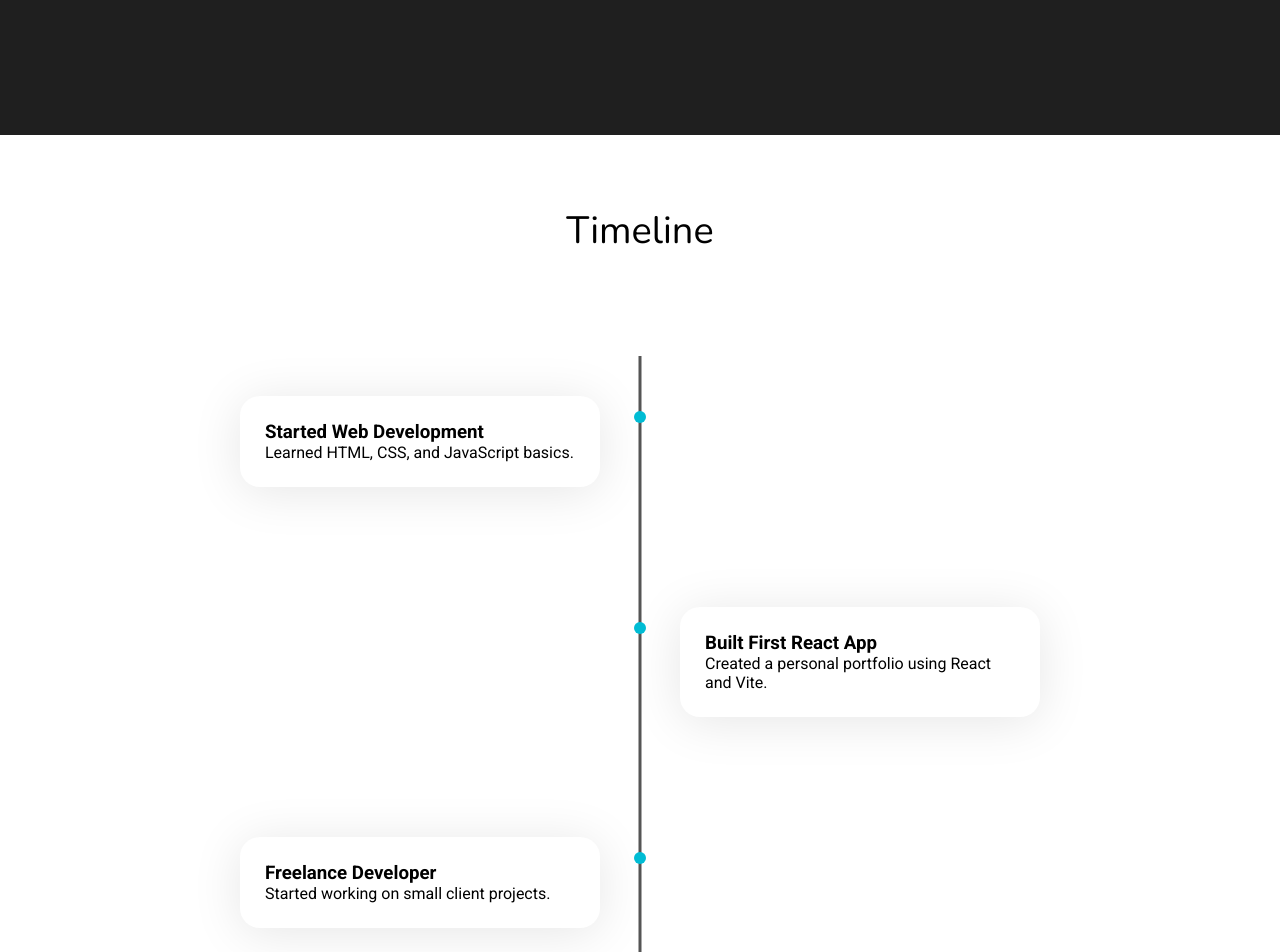
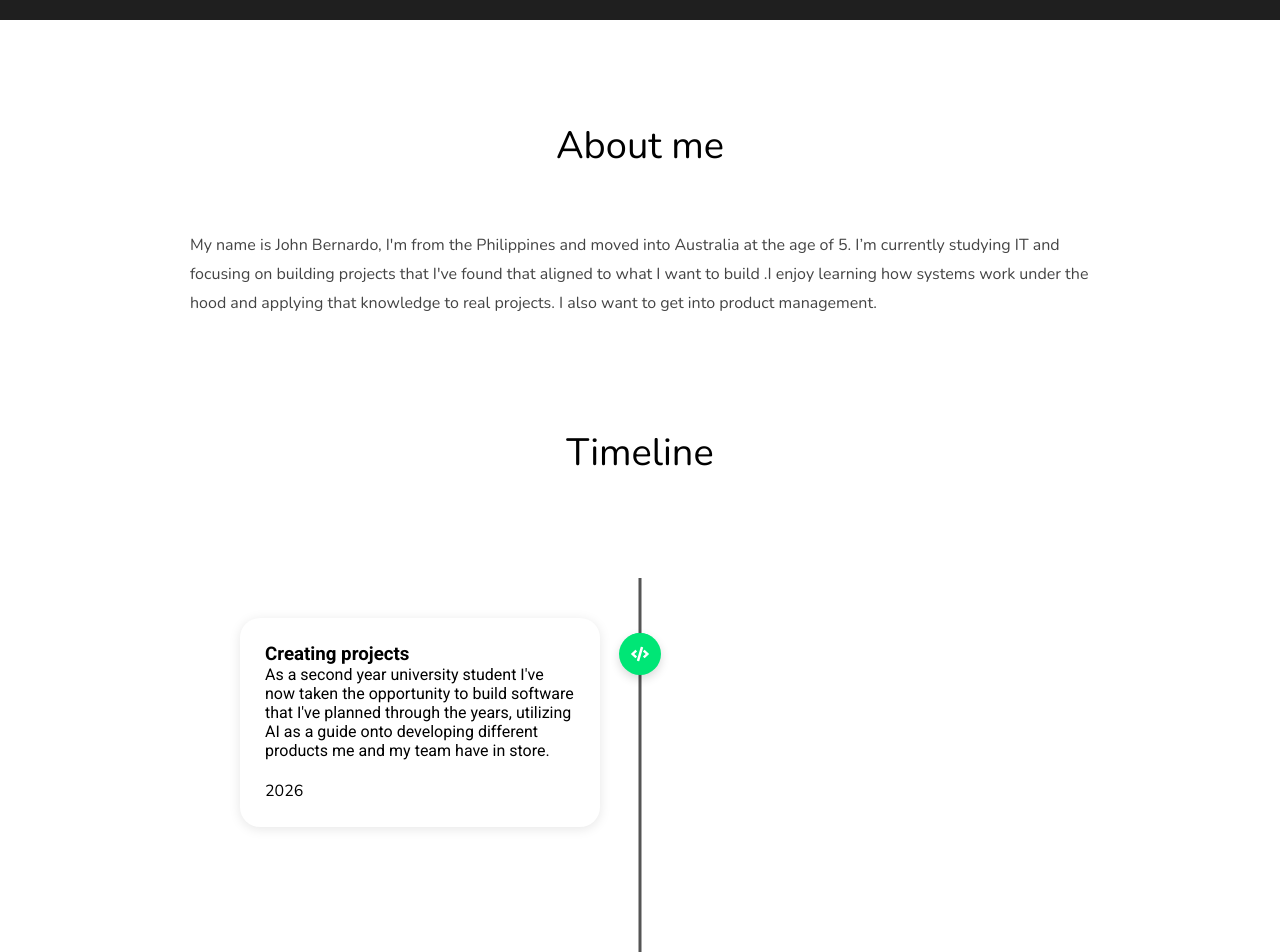
Before and after one commit to johnbidoo/johnbidoo.github.io, a React (Vite) app in the folder WebsiteResume/: page / in a window 1280 px wide. Shown: the part 780-1732 px from the top of the page. Built offline with nearby package versions, Linux system fonts and the light colour scheme.

Commit message:
Cover Page Completed

```diff
--- a/WebsiteResume/package.json
+++ b/WebsiteResume/package.json
@@ -13,6 +13,7 @@
     "@tailwindcss/vite": "^4.3.1",
     "react": "^19.2.6",
     "react-dom": "^19.2.6",
+    "react-icons": "^5.6.0",
     "tailwindcss": "^4.3.1"
   },
   "devDependencies": {
--- a/WebsiteResume/src/App.jsx
+++ b/WebsiteResume/src/App.jsx
@@ -4,6 +4,7 @@ import "./index.css";
 import FallingPC from "./FallingPc";
 import Navbar from "./navbar";
 import Timeline from "./timeline";
+import About from './aboutme';
 
 function App() {
   return (
@@ -11,7 +12,6 @@ function App() {
 
       <FallingPC imageSrc={pcImg} spawnIntervalMs={350} maxItems={30} />
 
-      {/* navbar */}
       <Navbar />
 
       <div className="profile-wrapper">
@@ -19,10 +19,12 @@ function App() {
         <p className="profile-name">John Bernardo</p>
         <p className="profile-description">Student, Gamer & Racer</p>
       </div>
+      <About />
       <section className="timeline-section">
         <h2 className="timeline-title">Timeline </h2>
               <Timeline />
       </section>
+
     </div>
   );
 }
--- /dev/null
+++ b/WebsiteResume/src/aboutme.jsx
@@ -0,0 +1,19 @@
+function About() {
+  return (
+    <section className="about-section">
+      <h2 className="about-title">About me</h2>
+      <div className="about-container">
+        <div className="about-text">
+          <p>
+            My name is John Bernardo, I'm from the Philippines and moved into Australia at the age of 5.
+            I’m currently studying IT and focusing on building projects that I've found that aligned to what I want to build
+            .I enjoy learning how systems work under the hood and applying that knowledge to real projects. I also want to get
+            into product management.
+          </p>
+        </div>
+      </div>
+    </section>
+  );
+}
+
+export default About;
--- a/WebsiteResume/src/index.css
+++ b/WebsiteResume/src/index.css
@@ -1,13 +1,23 @@
-/* IMPORT ROBOTO FONT*/
+/**
+ * @file    index.css
+ * @project Personal Portfolio
+ * @author  John Bernardo
+ * @version In-Progress
+ *
+ * Table of Contents:
+ *   1. Reset & Base
+ *   2. Layout
+ *   3. Navigation
+ *   4. Animations
+ *   5. Profile Section
+ *   6. Timeline Section
+ */
 @import url('https://fonts.googleapis.com/css2?family=Roboto:wght@400;500;700&display=swap');
 @import url('https://fonts.googleapis.com/css2?family=Nunito:wght@400;500;700&display=swap');
 
-.app {
-  position: relative;
-  min-height: 100vh;
-  overflow: hidden; /* keeps falling images from creating scrollbars */
-}
-
+/* ==========================================================================
+   1. RESET & BASE
+   ========================================================================== */
 * {
   margin: 0;
   padding: 0;
@@ -26,10 +36,17 @@ body {
   color: white;
   font-family: Roboto, Arial, Helvetica, sans-serif;
 }
-
-/*
-Navigation bar, incldues the logo, nav links
-*/
+/* ==========================================================================
+   2. LAYOUT
+   ========================================================================== */
+.app {
+  position: relative;
+  min-height: 100vh;
+  overflow: hidden; /* keeps falling images from creating scrollbars */
+}
+/* =========================
+   NAVBAR
+========================= */
 .navbar
 {
   position: fixed;
@@ -78,7 +95,9 @@ Navigation bar, incldues the logo, nav links
   color: rgb(123, 116, 116);
 }
 
-/* ANIMATION FOR BACKGROUND */
+/* =========================
+   ANIMATIONS
+========================= */
 
 @keyframes fallDown
 {
@@ -95,15 +114,21 @@ Navigation bar, incldues the logo, nav links
   }
 }
 
-.profile-wrapper
-{
+/* =========================
+   PROFILE / HERO SECTION
+========================= */
+
+.profile-wrapper {
+  height: 100vh;
   display: flex;
   flex-direction: column;
   justify-content: center;
   align-items: center;
-  margin-top: 200px;
+  text-align: center;
+
   position: relative;
-  z-index: 5; /* sits above falling images, below navbar's z-index 10 */
+  z-index: 5;
+  margin-top: 0;
 }
 
 .profile-pic {
@@ -131,8 +156,9 @@ Navigation bar, incldues the logo, nav links
   font-family:'Nunito', sans-serif;
 }
 
-
-
+/* =========================
+   TIMELINE SECTION
+========================= */
 
 .timeline-title
 {
@@ -146,13 +172,12 @@ Navigation bar, incldues the logo, nav links
 }
 
 
-.timeline-section
-{
+.timeline-section {
   background: white;
   color: black;
   width: 100%;
-  padding: 100px 0;
-  margin-top: 430px;
+  padding: 40px 0 100px 0;
+  margin-top: 0;
 }
 
 .timeline
@@ -162,6 +187,18 @@ Navigation bar, incldues the logo, nav links
   margin: 0 auto;
   padding: 40px 0;
 }
+
+.timeline-year
+{
+  margin-top: 20px;
+  font-family: 'Nunito', sans-serif;
+  font-weight: 300;
+
+}
+
+/* =========================
+   TIMELINE ICONS
+========================= */
 
 .timeline::before
 {
@@ -181,7 +218,7 @@ Navigation bar, incldues the logo, nav links
   display: flex;
   justify-content: space-between;
   align-items: center;
-  margin-bottom: 120px;
+  margin-bottom: 200px;
 }
 
 .timeline-content
@@ -190,7 +227,7 @@ Navigation bar, incldues the logo, nav links
   padding: 25px;
   background: white;
   border-radius: 20px;
-  box-shadow: 0 5px 50px rgba(7, 7, 7, 0.1);
+  box-shadow: 0 2px 12px rgba(7, 7, 7, 0.1);
 }
 
 .timeline-item:nth-child(odd) {
@@ -207,8 +244,69 @@ Navigation bar, incldues the logo, nav links
   left: 50%;
   top: 15px;
   transform: translateX(-50%);
-  width: 12px;
-  height: 12px;
-  background: #00bcd4;
+  width: 36px;
+  height: 36px;
+  background: var(--circle-color);
   border-radius: 50%;
 }
+
+.timeline-icon {
+  position: absolute;
+  left: 50%;
+  top: 15px;
+  transform: translateX(-50%);
+
+  width: 42px;
+  height: 42px;
+  border-radius: 50%;
+
+  background: var(--circle-color);
+  display: flex;
+  align-items: center;
+  justify-content: center;
+
+  color: white;
+  font-size: 18px;
+
+  z-index: 2;
+
+  box-shadow: 0 4px 10px rgba(0, 0, 0, 0.15);
+}
+
+/* =========================
+   ABOUT SECTION
+========================= */
+
+.about-section {
+  width: 100%;
+  padding: 100px 40px;
+  background: #fff;
+  color: black;
+  margin-top: 0;
+}
+
+.about-title {
+  font-size: 38px;
+  font-weight: 300;
+  text-align: center;
+  font-family: 'Nunito', sans-serif;
+  margin-bottom: 60px;
+
+}
+
+.about-container {
+  display: flex;
+  align-items: center;
+  justify-content: center;
+  gap: 60px;
+  max-width: 900px;
+  margin: 0 auto;
+}
+
+.about-text {
+  flex: 1;
+  font-size: 16px;
+  line-height: 1.8;
+  font-family: 'Nunito', sans-serif;
+  color: #444;
+}
--- a/WebsiteResume/src/timeline.jsx
+++ b/WebsiteResume/src/timeline.jsx
@@ -1,21 +1,47 @@
 import { useEffect, useRef, useState } from "react";
+import { FaCode, FaUniversity, FaBriefcase, FaShieldAlt, FaHtml5 } from "react-icons/fa";
 
 const timelineData = [
   {
-    title: "Started Web Development",
-    description: "Learned HTML, CSS, and JavaScript basics."
+    year: "2026",
+    title: "Creating projects",
+    description: `As a second year university student I've now taken the opportunity to build software that I've planned through the years,
+    utilizing AI as a guide onto developing different products me and my team have in store.`,
+    icon: FaCode,
+    color: "#00E676"
   },
   {
-    title: "Built First React App",
-    description: "Created a personal portfolio using React and Vite."
+    year: "2025",
+    title: "Bachelor in IT (Computer Science & Business Information Systems",
+    description: `Starting university introduced me to basic concepts such as OOP, Data Structures & Abstractions and much more.
+    Valuing OOP as a higlight onto how I understood programming and the benefits it could bring but also the nuisance it can create.`,
+    icon: FaUniversity,
+    color: "#2196F3"
   },
   {
-    title: "Freelance Developer",
-    description: "Started working on small client projects."
+    year: "2024",
+    title: "Cert IV in Business",
+    description: `Inspiration was given onto pursueing business as a way to bridge the gap between business and IT.
+    Focusing onto how to manage stakeholders, meetings, clients etc. My goal throughout this time was to explore opportunities
+    and ways in which I can provide a more client-facing role towards developing as a person myself.`,
+    icon: FaBriefcase,
+    color: "#FFC107"
   },
   {
-    title: "Freelance Developer",
-    description: "Started working on small client projects."
+    year: "2023",
+    title: "Certification in III IT (Cyber Security Focus)",
+    description: `I gradually moved onto trying to get into cybersecurity as a whole. Tinkering with powershell
+    and command prompt to get the feel of what cybersecurity has to offer. Also learning onto architecture, pen testing etc. `,
+    icon: FaShieldAlt,
+    color: "#9C27B0"
+  },
+  {
+    year: "2022",
+    title: "First HTML/CSS website",
+    description: `My first introduction to HTML/CSS was in a project in Year 10, my gradual interest within
+    website building/creating has always stayed consistent to become a full-stack developer since then.`,
+    icon: FaHtml5,
+    color: "#FF5722"
   }
 ];
 
@@ -23,10 +49,16 @@ function Timeline() {
   return (
     <div className="timeline">
       {timelineData.map((item, index) => (
-        <div key={index} className="timeline-item">
+        <div key={index} className="timeline-item"
+          style={{"--circle-color": item.color}}
+          >
+          <div className="timeline-icon">
+            <item.icon />
+          </div>
           <div className="timeline-content">
             <h3>{item.title}</h3>
             <p>{item.description}</p>
+            <p className="timeline-year">{item.year}</p>
           </div>
         </div>
       ))}
```
Also changed, not shown: WebsiteResume/src/assets/htmlLogo.png (added), 1 other file (tests, documents, lock files or other folders).
